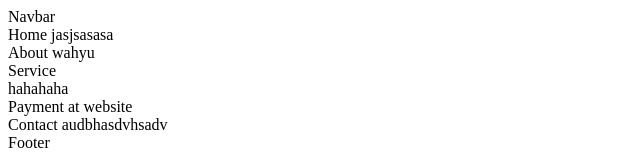
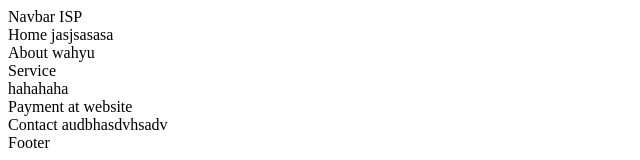
Before and after one commit to WahyuAndikaRahadi/ISP-Project, a React (Vite) app: page / in a window 1280 px wide. Shown: the top 160 px of the page, without its empty margins (0-640 px from the left). Built offline with nearby package versions, Linux system fonts and the light colour scheme.

Commit message:
update navbar

```diff
--- a/src/components/Navbar.jsx
+++ b/src/components/Navbar.jsx
@@ -2,7 +2,7 @@ import React from 'react'
 
 const Navbar = () => {
   return (
-    <div>Navbar</div>
+    <div>Navbar ISP</div>
   )
 }
 
```
